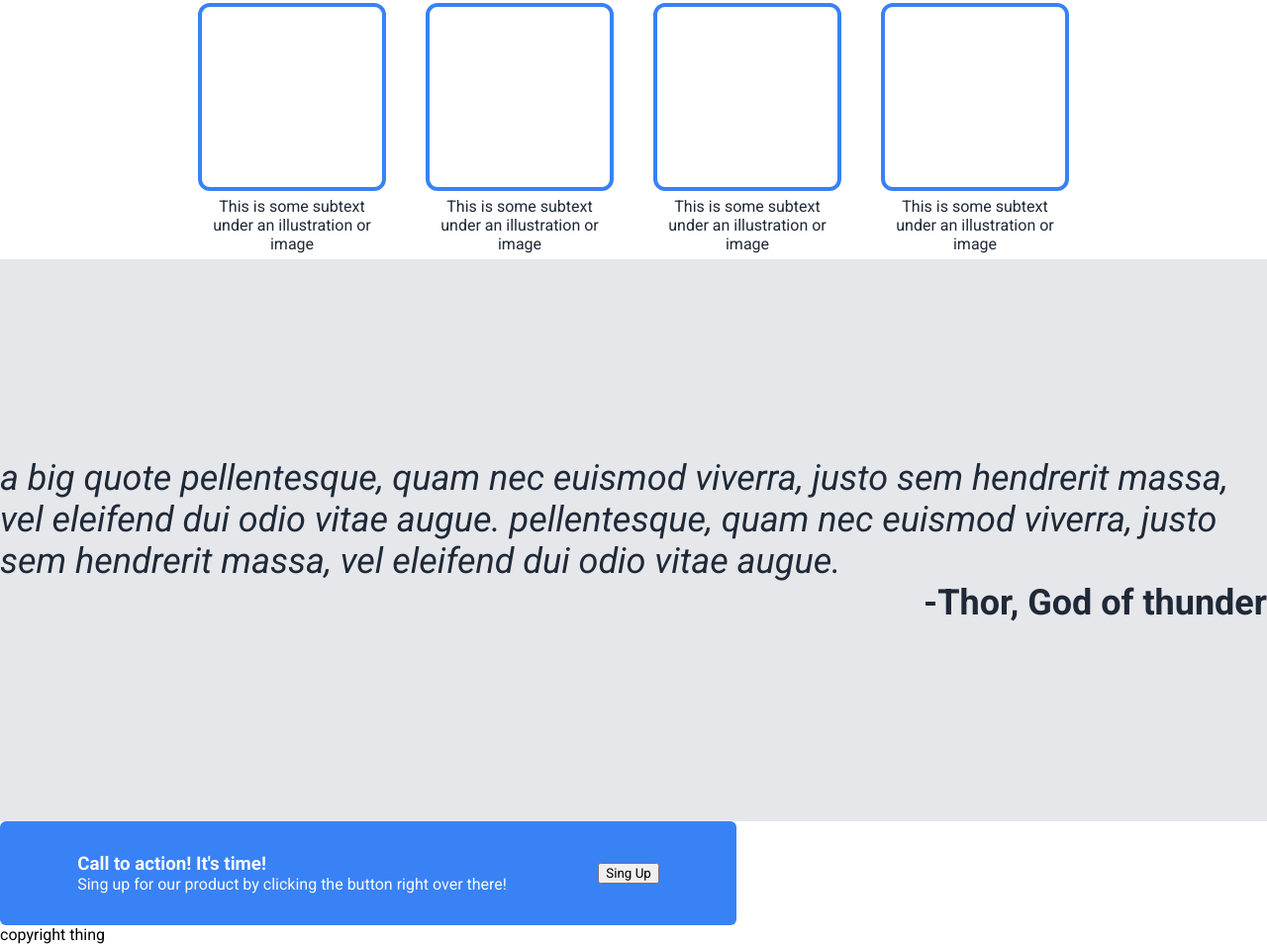
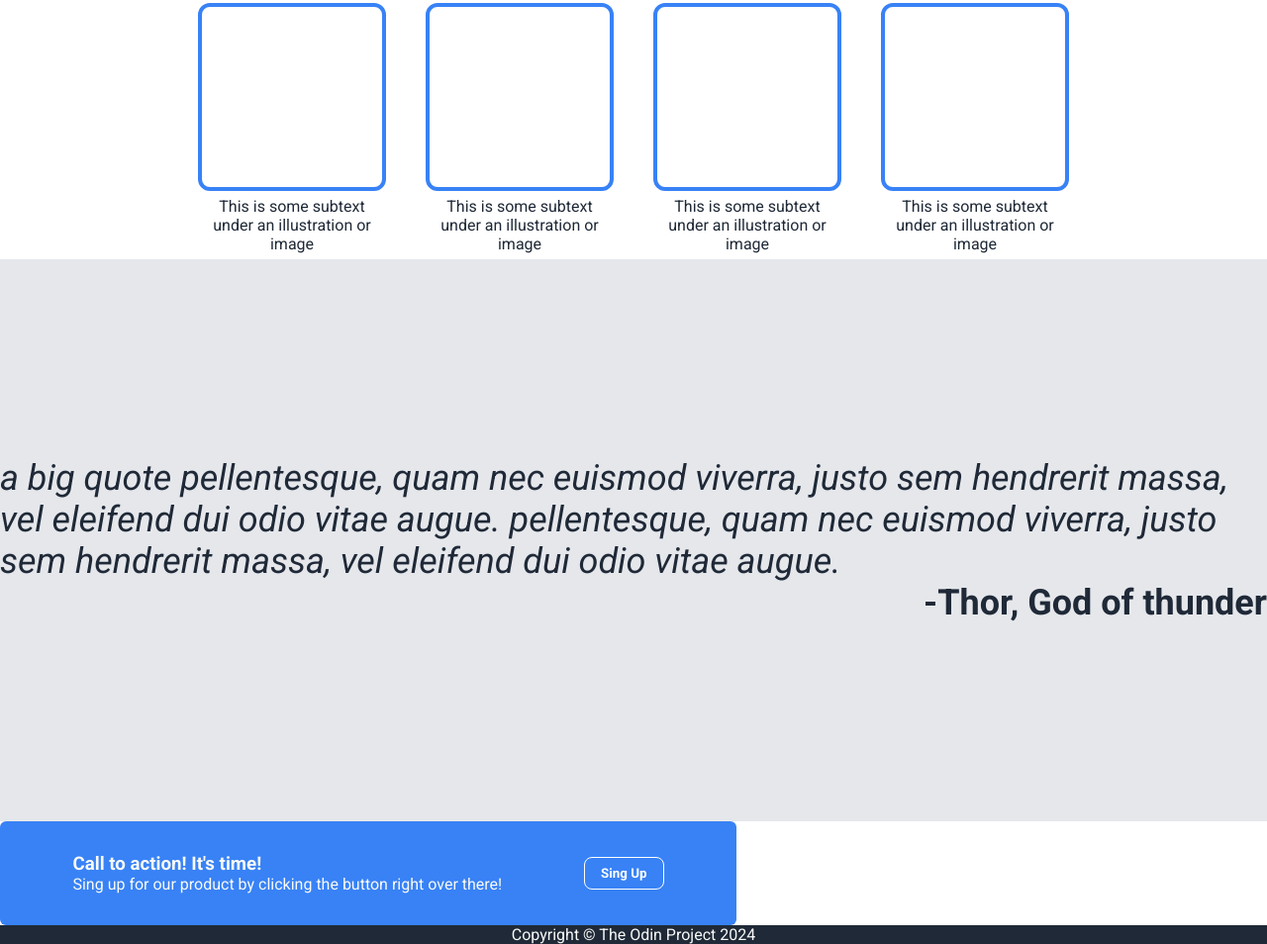
Before and after one commit to RodrigoTz0/landing-page, a plain HTML site: page index.html in a window 1280 px wide. Shown: the part 330-1284 px from the top of the page at 99% size. Drawn offline with Linux system fonts and the light colour scheme.

Commit message:
add CSS to footer and modal

```diff
--- a/index.html
+++ b/index.html
@@ -9,7 +9,7 @@
 <link rel="preconnect" href="https://fonts.gstatic.com" crossorigin>
 <link href="https://fonts.googleapis.com/css2?family=Roboto:ital,wght@0,100;0,300;0,400;0,500;0,700;0,900;1,100;1,300;1,400;1,500;1,700;1,900&display=swap" rel="stylesheet">
 </head>
-<body>
+<body class="all">
     <div class="header">
         <div class="left-header">
             Header Logo
@@ -78,7 +78,7 @@
 
 <!-- Footer -->
     <div class="footer">
-        <p>copyright thing</p>
+        <p>Copyright © The Odin Project 2024</p>
     </div>
 </body>
 </html>
--- a/style.css
+++ b/style.css
@@ -11,7 +11,7 @@ body{
     margin:0
 }
 
-.header, .first {
+.header, .first, .footer {
     background-color: #1F2937;
     display: flex;
     justify-content: space-evenly;
@@ -28,6 +28,7 @@ body{
     color: #F9FAF8;
     font-size: 24px;
     font-weight: bold;
+    margin-right: auto;
 }
 
 h1{
@@ -130,3 +131,25 @@ p, h3 {
     align-items: center;
     padding: 32px;
 }
+
+.right-mod button{
+    background: #3882F6;
+    border: 1px solid white;
+    color: white;
+    border-radius: 8px;
+    padding: 8px 16px;
+    font-weight: bold;
+}
+
+.footer {
+    color: #F9FAF8;
+}
+
+.all{
+    display: flex;
+    flex-direction: column;
+}
+
+.header, .first, .random-info, .quote-container, .footer{
+    flex: 1;
+}
```
